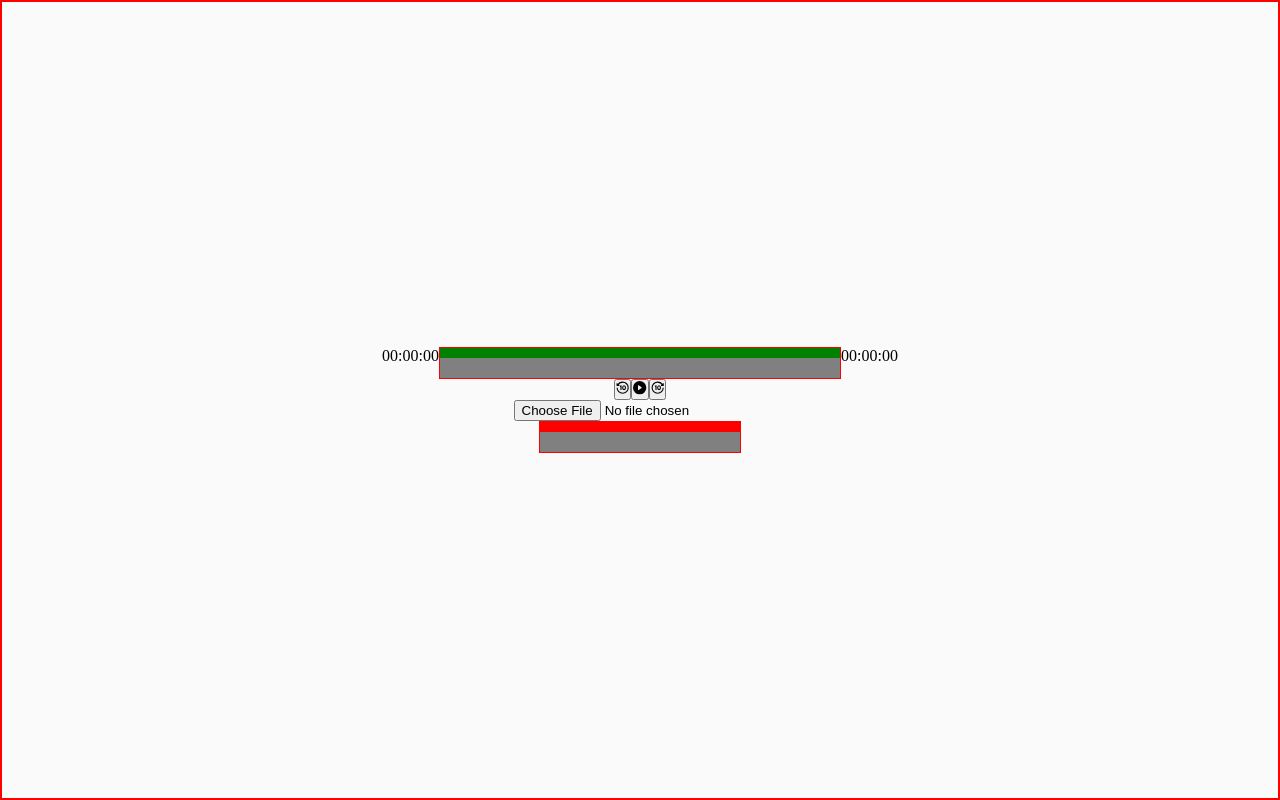
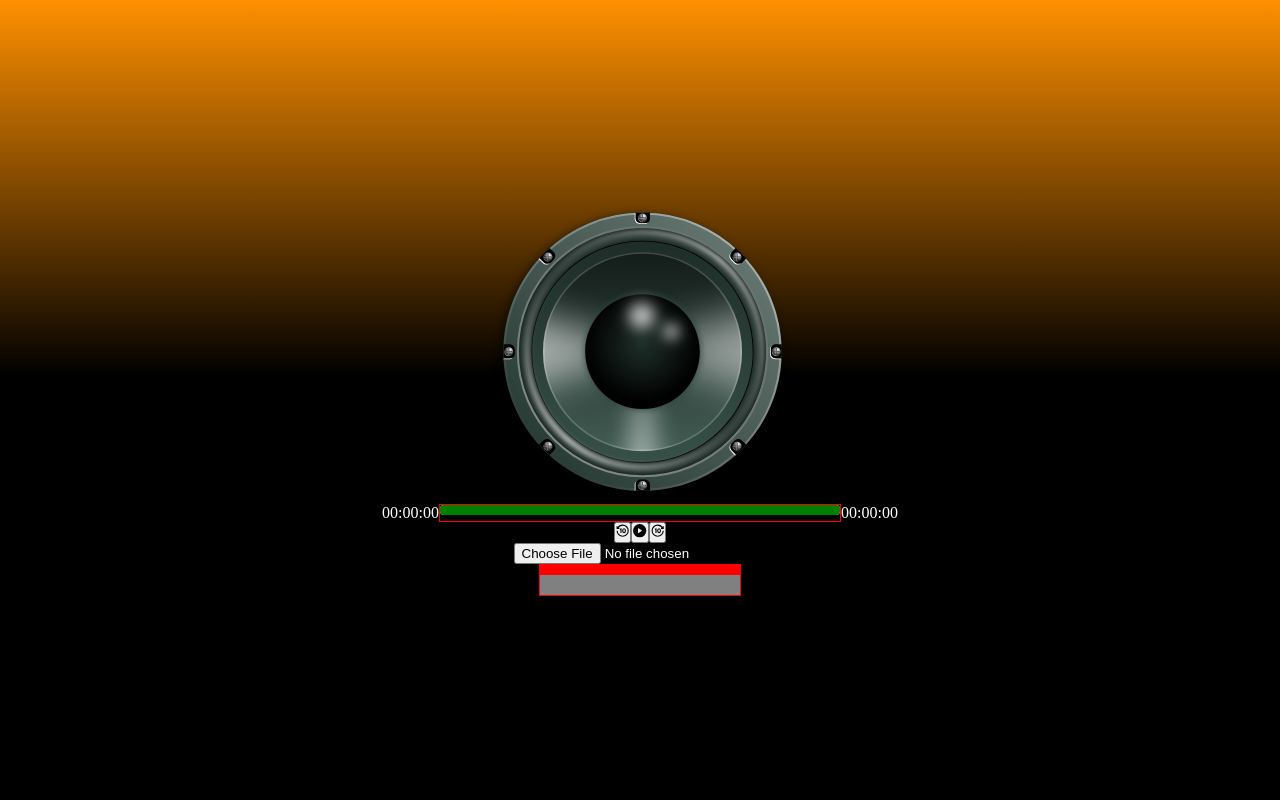
Before and after one commit to SafeCo/react-music-player, a React (Create React App) app: page / in a window 1280 px wide. Built offline with nearby package versions, Linux system fonts and the light colour scheme.

Commit message:
updates to style.css

```diff
--- a/src/AudioPlayer.css
+++ b/src/AudioPlayer.css
@@ -1,8 +1,17 @@
 .audioPlayer__container{
-    border: solid red 2px;
+    background: linear-gradient(0deg, rgba(0,0,0,1) 53%, rgba(255,144,0,1) 100%);
     height: 100vh;
     display: flex;
     flex-direction: column;
+    justify-content: center;
+    align-items: center;
+    color: white;
+}
+
+.audioPlayer__image{
+    height: 300px;
+    width: 300px;
+    display: flex;
     justify-content: center;
     align-items: center;
 }
--- a/src/AudioPlayer.js
+++ b/src/AudioPlayer.js
@@ -5,7 +5,7 @@ import { BsFillPlayCircleFill } from "react-icons/bs";
 import { BsFillPauseCircleFill } from "react-icons/bs";
 import { GrForwardTen } from "react-icons/gr"
 import { GrBackTen } from "react-icons/gr"
-
+import speaker from "./speaker.svg"
 
 function AudioPlayer() {
 
@@ -118,6 +118,10 @@ function AudioPlayer() {
     return (
         <div className="audioPlayer__container">
 
+            <div className="audioPlayer__image">
+                <img src={speaker} />
+            </div>
+
             {audioName}
 
             <div className="audioTime__container">
--- a/src/SeekerBar.css
+++ b/src/SeekerBar.css
@@ -4,9 +4,10 @@
 
 .seekerBar__gray{
     cursor: pointer;
-    background-color: gray;
+    background-color: white;
     width: 400px;
-    height: 30px;
+    border-radius: 4px;
+    overflow: hidden;
 }
 .seekerBar__progress{
     position: relative;
@@ -22,5 +23,6 @@
     background-color: white;
     height: 20px;
     transform: translate(-50%, -50%);
+    color: black;
 
 }
```
Also changed, not shown: src/speaker.svg (added).
